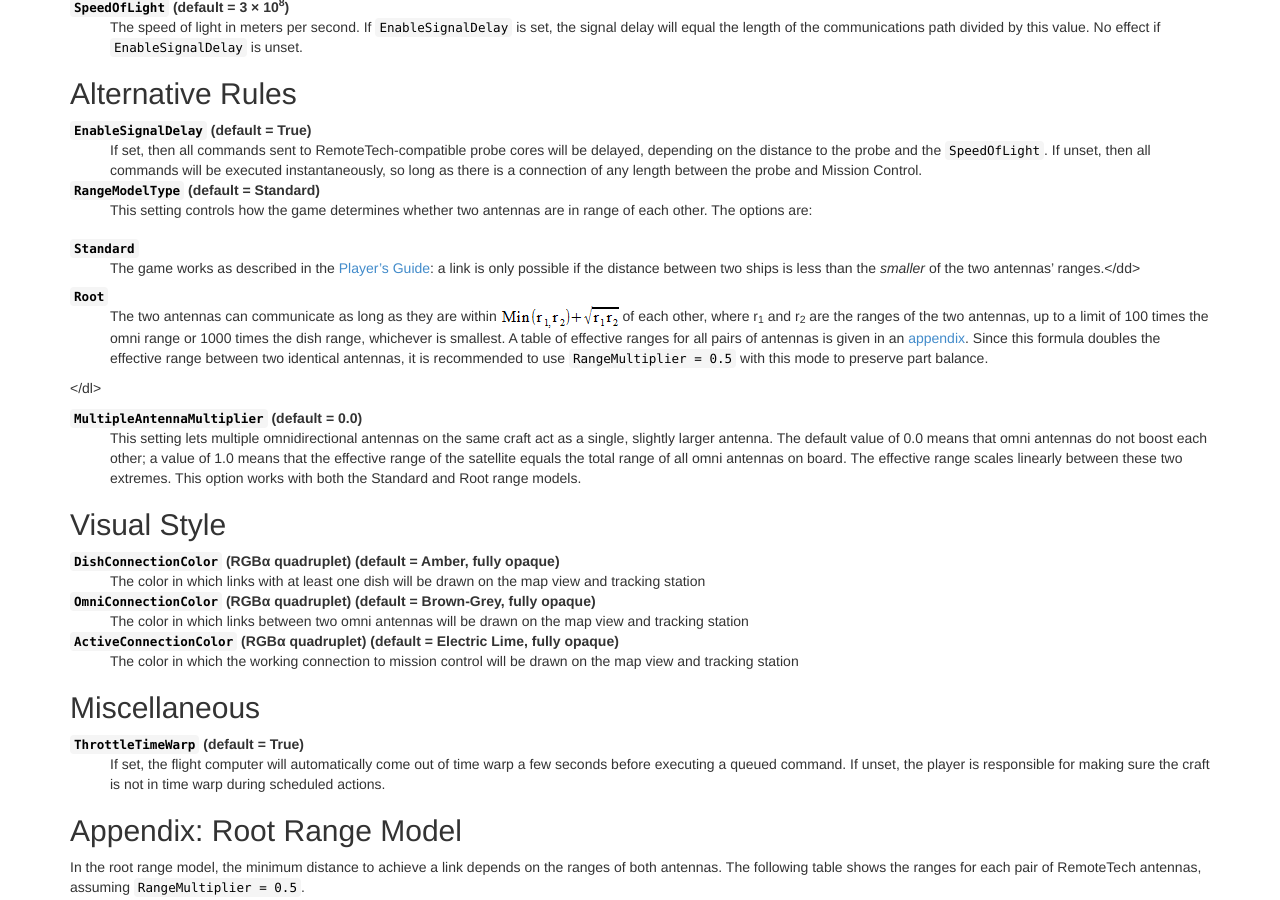
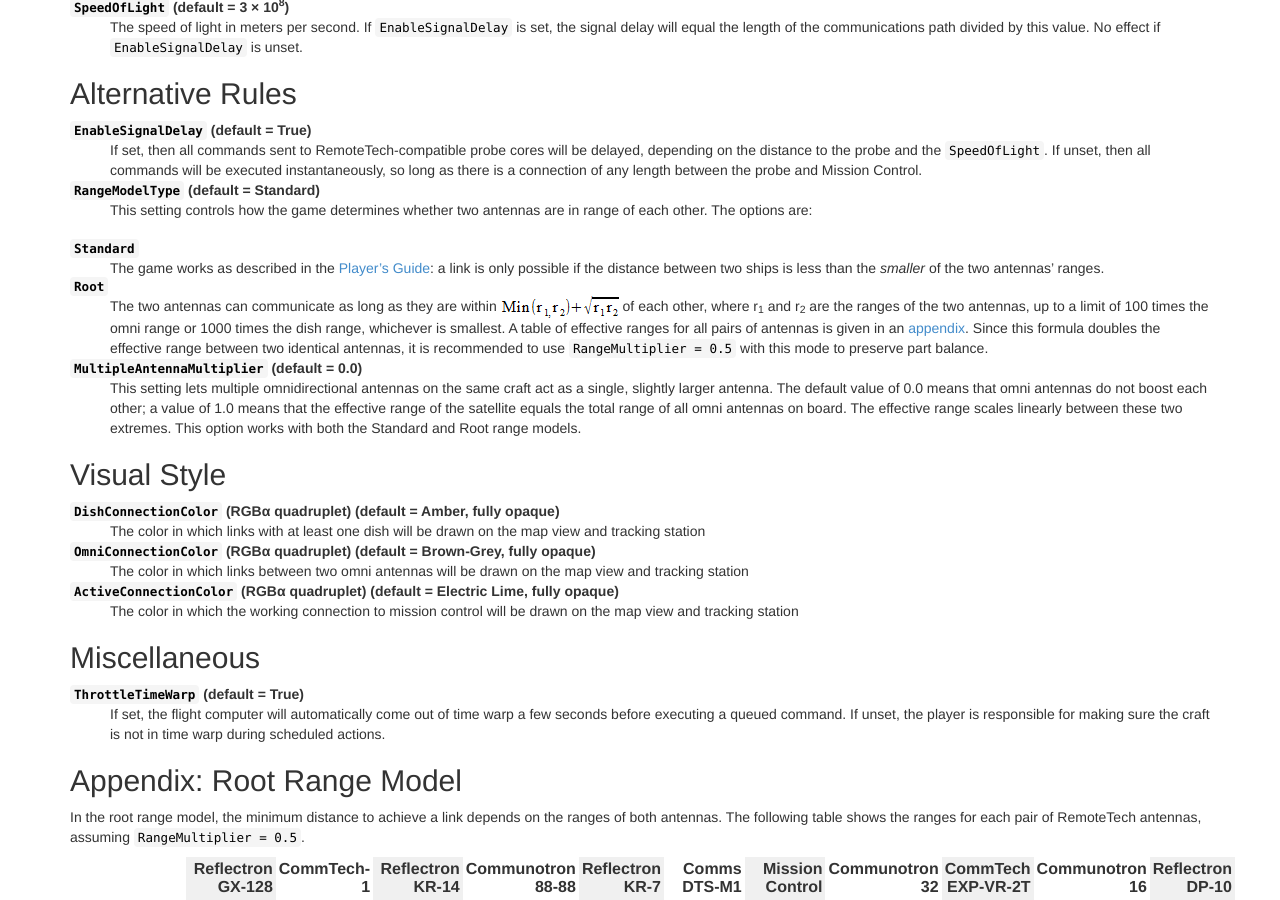
Before and after one commit to RemoteTechnologiesGroup/RemoteTech, a Jekyll site: the page built from guide/settings.md, in a window 1280 px wide and 900 px high, scrolled down 764 px. Built offline with Jekyll 4.4.1, drawn with Linux system fonts in a browser that asks for light colours; nearby versions of some CDN libraries.

Commit message:
Update settings.md

```diff
--- a/guide/settings.md
+++ b/guide/settings.md
@@ -35,15 +35,13 @@
 
 `RangeModelType` (default = Standard)
 : This setting controls how the game determines whether two antennas are in range of each other. The options are:
-<dl>
+
 <!-- Markdown suddenly doesn't support nested lists, WTF? -->
-<dt><code>Standard</code></dt>
-<dd>The game works as described in the [Player's Guide](../../guide/overview/#range): a link is only possible if the distance between two ships is less than the *smaller* of the two antennas' ranges.</dd>
+   `Standard`
+   : The game works as described in the [Player's Guide](../../guide/overview/#range): a link is only possible if the distance between two ships is less than the *smaller* of the two antennas' ranges.
 
-<dt><code>Root</code></dt>
-<dd>The two antennas can communicate as long as they are within ![Min(r1, r2) + Sqrt(r1 r2)](rootmodel.png) of each other, where r<sub>1</sub> and r<sub>2</sub> are the ranges of the two antennas, up to a limit of 100 times the omni range or 1000 times the dish range, whichever is smallest. A table of effective ranges for all pairs of antennas is given in an [appendix](#appendix-root-range-model). Since this formula doubles the effective range between two identical antennas, it is recommended to use `RangeMultiplier = 0.5` with this mode to preserve part balance.
-
-</dd></dl>
+   `Root`
+   : The two antennas can communicate as long as they are within ![Min(r1, r2) + Sqrt(r1 r2)](rootmodel.png) of each other, where r<sub>1</sub> and r<sub>2</sub> are the ranges of the two antennas, up to a limit of 100 times the omni range or 1000 times the dish range, whichever is smallest. A table of effective ranges for all pairs of antennas is given in an [appendix](#appendix-root-range-model). Since this formula doubles the effective range between two identical antennas, it is recommended to use `RangeMultiplier = 0.5` with this mode to preserve part balance.
 
 `MultipleAntennaMultiplier` (default = 0.0)
 : This setting lets multiple omnidirectional antennas on the same craft act as a single, slightly larger antenna. The default value of 0.0 means that omni antennas do not boost each other; a value of 1.0 means that the effective range of the satellite equals the total range of all omni antennas on board. The effective range scales linearly between these two extremes. This option works with both the Standard and Root range models.
```
